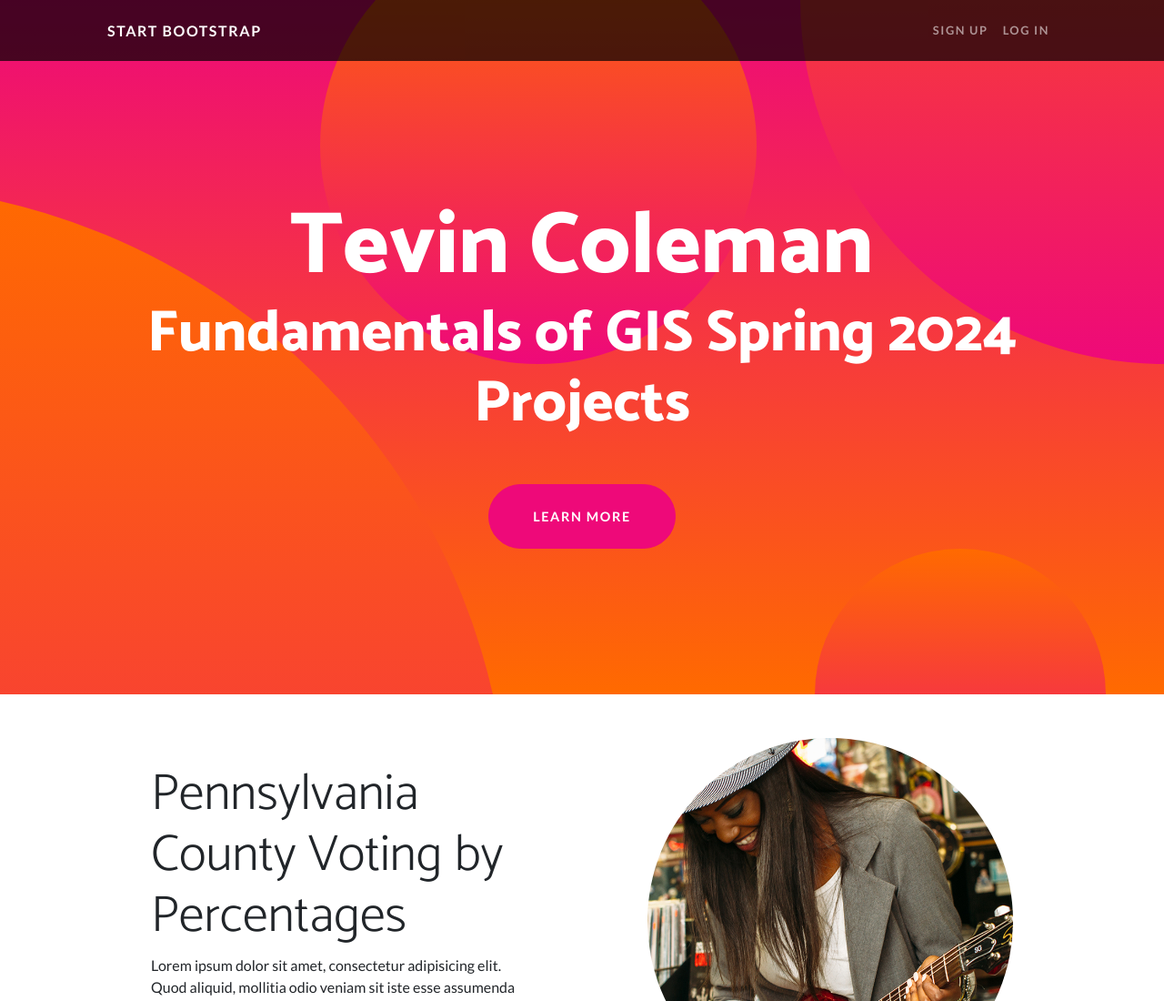
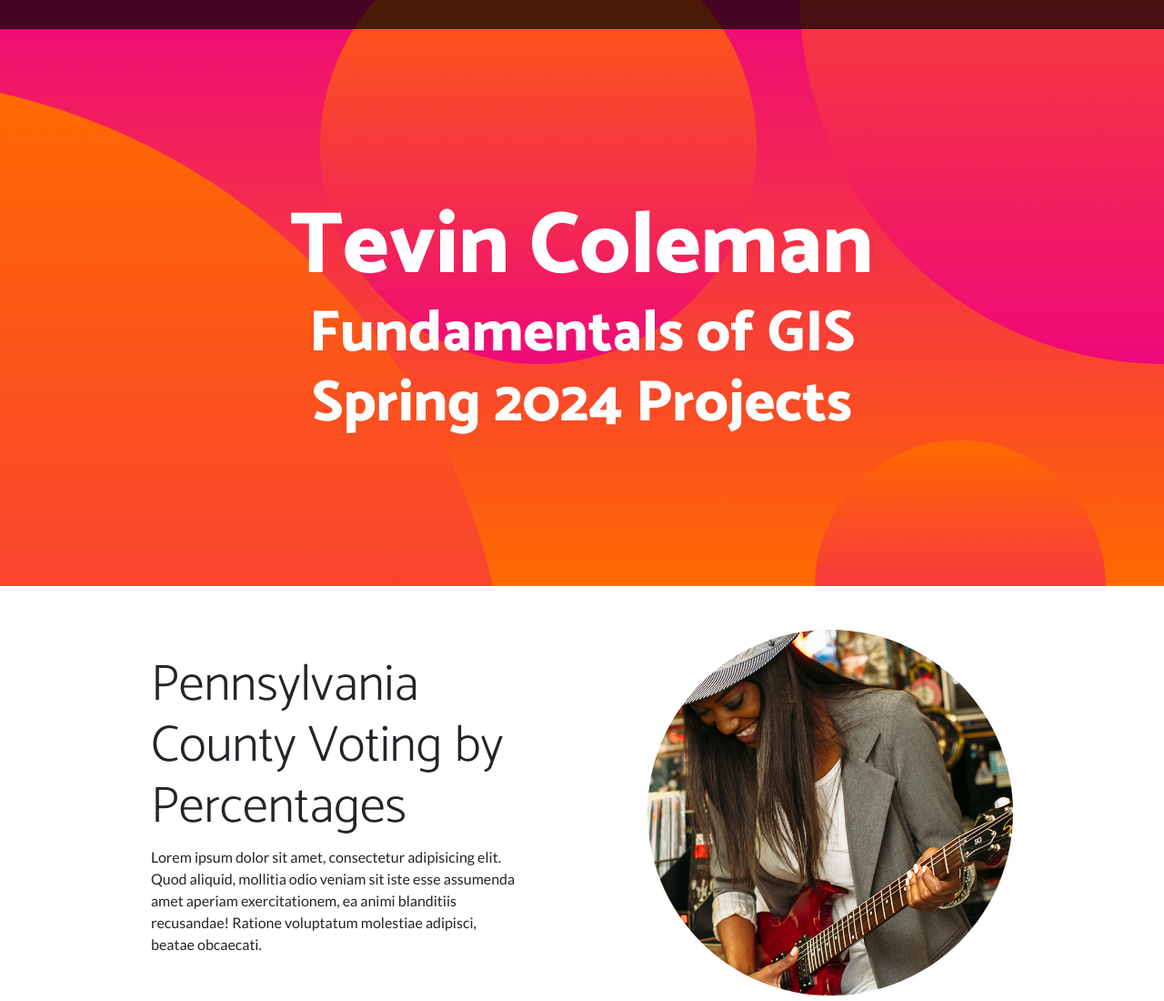
Before and after one commit to tuc62017/Digital-Mapping, a plain HTML site: page index.html in a window 1280 px wide. Shown: the top 1100 px of the page at 91% size. Drawn offline with nearby package versions, Linux system fonts and the light colour scheme.

Commit message:
Update index.html
removed: Sign up, log in
Added: additional subheading

```diff
--- a/index.html
+++ b/index.html
@@ -19,12 +19,9 @@
         <!-- Navigation-->
         <nav class="navbar navbar-expand-lg navbar-dark navbar-custom fixed-top">
             <div class="container px-5">
-                <a class="navbar-brand" href="#page-top">Start Bootstrap</a>
                 <button class="navbar-toggler" type="button" data-bs-toggle="collapse" data-bs-target="#navbarResponsive" aria-controls="navbarResponsive" aria-expanded="false" aria-label="Toggle navigation"><span class="navbar-toggler-icon"></span></button>
                 <div class="collapse navbar-collapse" id="navbarResponsive">
                     <ul class="navbar-nav ms-auto">
-                        <li class="nav-item"><a class="nav-link" href="#!">Sign Up</a></li>
-                        <li class="nav-item"><a class="nav-link" href="#!">Log In</a></li>
                     </ul>
                 </div>
             </div>
@@ -34,8 +31,8 @@
             <div class="masthead-content">
                 <div class="container px-5">
                     <h1 class="masthead-heading mb-0">Tevin Coleman</h1>
-                    <h2 class="masthead-subheading mb-0">Fundamentals of GIS Spring 2024 Projects</h2>
-                    <a class="btn btn-primary btn-xl rounded-pill mt-5" href="#scroll">Learn More</a>
+                    <h2 class="masthead-subheading mb-0">Fundamentals of GIS</h2>
+                    <h3 class="masthead-subheading mb-0">Spring 2024 Projects</h3>
                 </div>
             </div>
             <div class="bg-circle-1 bg-circle"></div>
```
